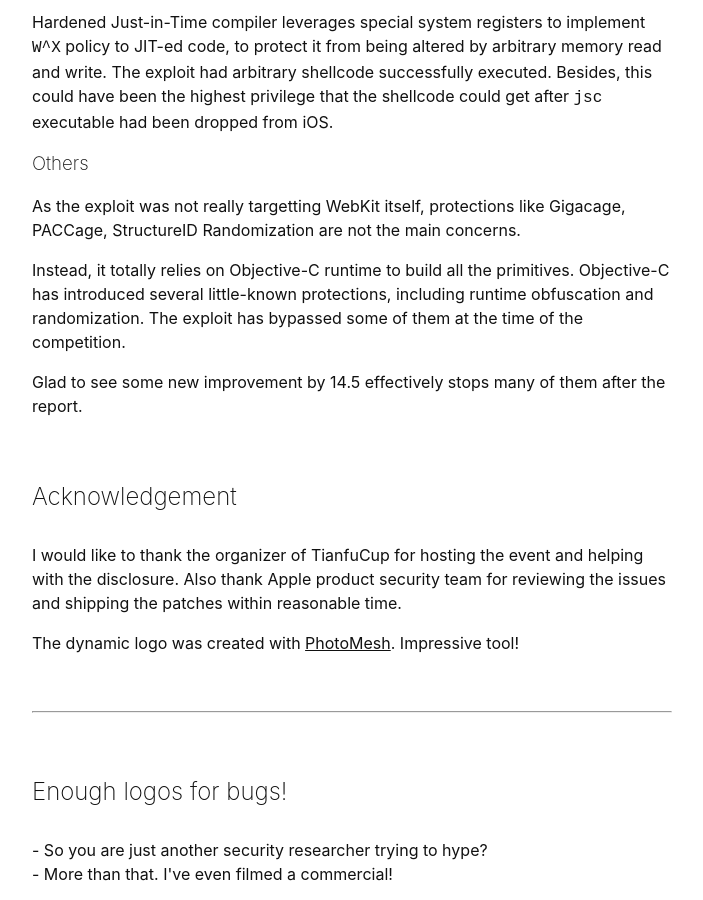
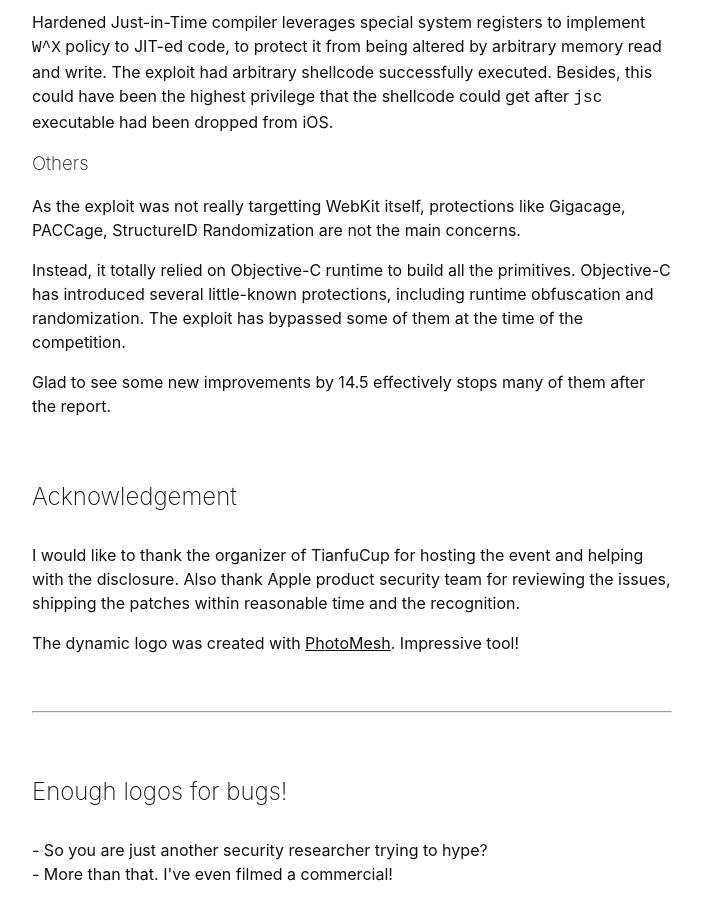
Before and after one commit to ChiChou/mistune, a Jekyll site: the page built from index.md, in a window 1280 px wide and 900 px high, scrolled down 3758 px. Shown: the whole window, without its empty margins (288-991 px from the left). Built offline with Jekyll 4.4.1, drawn with Linux system fonts in a browser that asks for light colours.

Commit message:
update article

```diff
--- a/index.md
+++ b/index.md
@@ -89,12 +89,12 @@ Hardened Just-in-Time compiler leverages special system registers to implement `
 
 As the exploit was not really targetting WebKit itself, protections like Gigacage, PACCage, StructureID Randomization are not the main concerns.
 
-Instead, it totally relies on Objective-C runtime to build all the primitives. Objective-C has introduced several little-known protections, including runtime obfuscation and randomization. The exploit has bypassed some of them at the time of the competition.
+Instead, it totally relied on Objective-C runtime to build all the primitives. Objective-C has introduced several little-known protections, including runtime obfuscation and randomization. The exploit has bypassed some of them at the time of the competition.
 
-Glad to see some new improvement by 14.5 effectively stops many of them after the report.
+Glad to see some new improvements by 14.5 effectively stops many of them after the report.
 
 ## Acknowledgement
 
-I would like to thank the organizer of TianfuCup for hosting the event and helping with the disclosure. Also thank Apple product security team for reviewing the issues and shipping the patches within reasonable time.
+I would like to thank the organizer of TianfuCup for hosting the event and helping with the disclosure. Also thank Apple product security team for reviewing the issues, shipping the patches within reasonable time and the recognition.
 
 The dynamic logo was created with [PhotoMesh](https://photomosh.com/). Impressive tool!
```
Also changed, not shown: other parts of index.md (+1 -1 lines).
